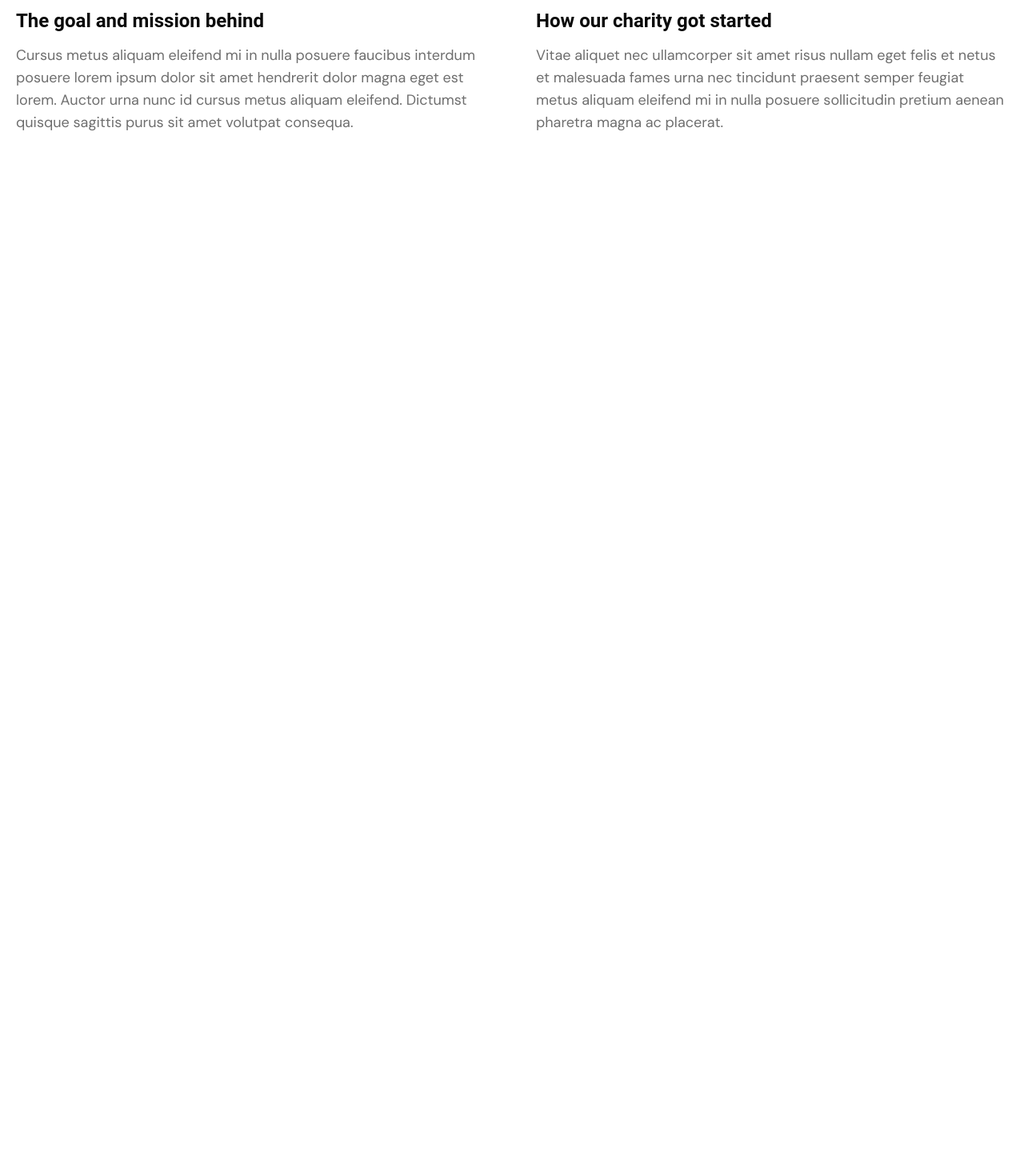
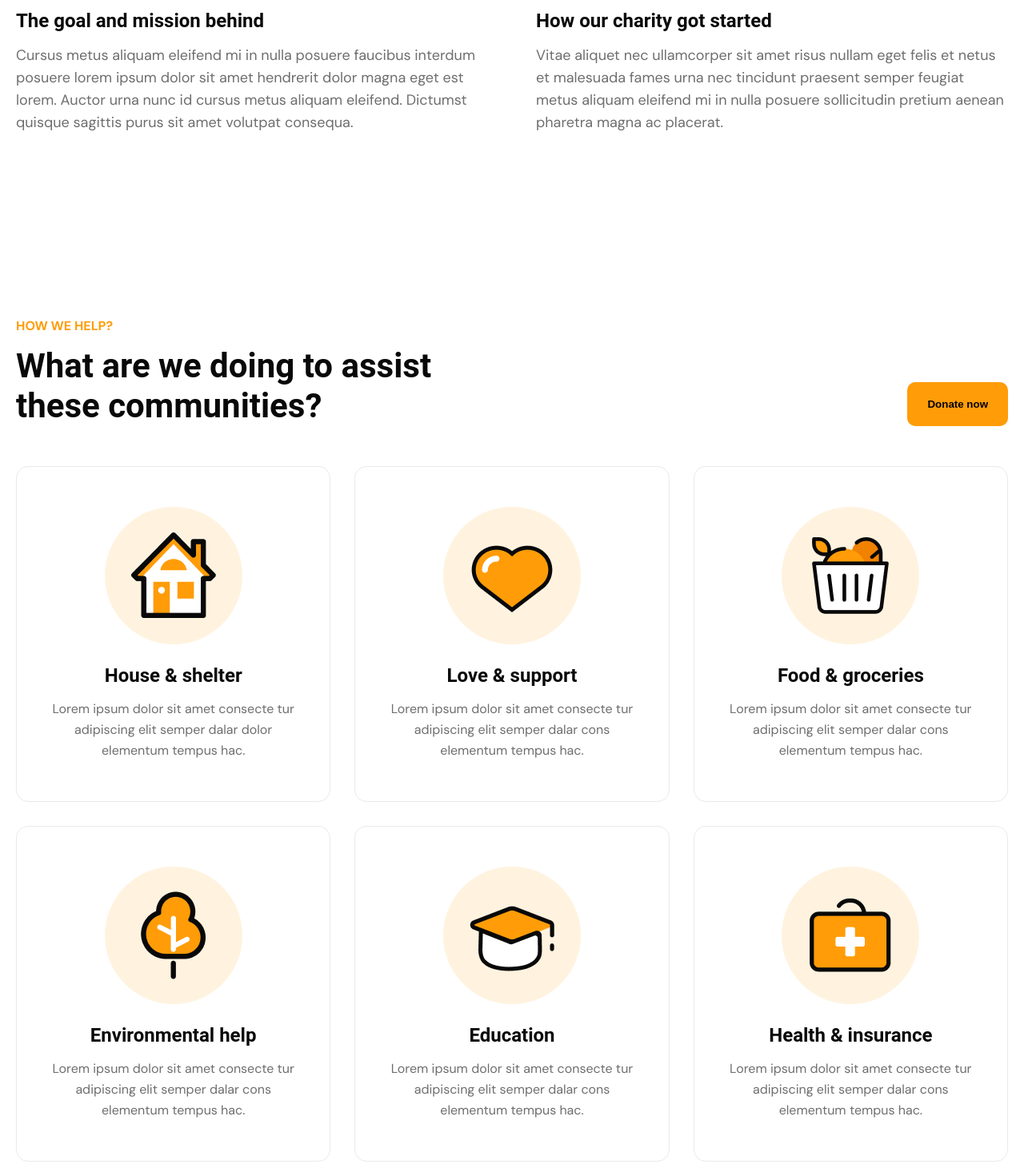
Before and after one commit to abduhakimrahmonqulzoda/exam-week3, a plain HTML site: page index.html in a window 1280 px wide. Shown: the part 4932-6388 px from the top of the page at 80% size. Before the commit the page ends 5179 px from the top, so only its background shows below. Drawn offline with Linux system fonts and the light colour scheme.

Commit message:
section 6

```diff
--- a/index.html
+++ b/index.html
@@ -208,5 +208,78 @@
     </div>
 
 
+        <section class="section6">
+      <div class="top_section6">
+        <div class="left_top_section6">
+          <p class="sub_section6">HOW WE HELP?</p>
+          <h1 class="title_section6">
+            What are we doing to assist these communities?
+          </h1>
+        </div>
+        <button class="btn1">Donate now</button>
+      </div>
+
+      <div class="cards_section6">
+        <div class="row_section6">
+          <div class="card_section6">
+            <img src="./IMAGE (38).png" alt="" />
+            <h3>House & shelter</h3>
+            <p>
+              Lorem ipsum dolor sit amet consecte tur adipiscing elit semper
+              dalar dolor elementum tempus hac.
+            </p>
+          </div>
+
+          <div class="card_section6">
+            <img src="./IMAGE (39).png" alt="" />
+            <h3>Love & support</h3>
+            <p>
+              Lorem ipsum dolor sit amet consecte tur adipiscing elit semper
+              dalar cons elementum tempus hac.
+            </p>
+          </div>
+
+          <div class="card_section6">
+            <img src="./IMAGE (40).png" alt="" />
+            <h3>Food & groceries</h3>
+            <p>
+              Lorem ipsum dolor sit amet consecte tur adipiscing elit semper
+              dalar cons elementum tempus hac.
+            </p>
+          </div>
+        </div>
+
+        <div class="row_section6">
+          <div class="card_section6">
+            <img src="./IMAGE (41).png" alt="" />
+            <h3>Environmental help</h3>
+            <p>
+              Lorem ipsum dolor sit amet consecte tur adipiscing elit semper
+              dalar cons elementum tempus hac.
+            </p>
+          </div>
+
+          <div class="card_section6">
+            <img src="./IMAGE (42).png" alt="" />
+            <h3>Education</h3>
+            <p>
+              Lorem ipsum dolor sit amet consecte tur adipiscing elit semper
+              dalar cons elementum tempus hac.
+            </p>
+          </div>
+
+          <div class="card_section6">
+            <img src="./IMAGE (43).png" alt="" />
+            <h3>Health & insurance</h3>
+            <p>
+              Lorem ipsum dolor sit amet consecte tur adipiscing elit semper
+              dalar cons elementum tempus hac.
+            </p>
+          </div>
+        </div>
+      </div>
+    </section>
+
+
   </body>
 </html>
--- a/style.css
+++ b/style.css
@@ -379,3 +379,68 @@ header div{
     line-height: 28px;
     color: #6E6E6E;
 }
+
+
+.section6 {
+    max-width: 1280px;
+    margin: auto;
+    padding: 150px 20px;
+}
+.top_section6 {
+    display: flex;
+    justify-content: space-between;
+    align-items: flex-end;
+    margin-bottom: 50px;
+}
+.left_top_section6 {
+    width: 50%;
+}
+.sub_section6 {
+    color: #FF9C08;
+    font-family: "DM Sans", sans-serif;
+    font-weight: 700;
+    font-size: 16px;
+    margin-bottom: 15px;
+}
+.title_section6 {
+    font-family: "Roboto", sans-serif;
+    font-size: 42px;
+    line-height: 50px;
+    color: #090909;
+}
+.cards_section6 {
+    display: flex;
+    flex-direction: column;
+    gap: 30px;
+}
+.row_section6 {
+    display: flex;
+    justify-content: space-between;
+    gap: 30px;
+}
+.card_section6 {
+    width: 32%;
+    background-color: white;
+    border: 1px solid #EAEAEA;
+    border-radius: 15px;
+    padding: 50px 30px;
+    display: flex;
+    flex-direction: column;
+    align-items: center;
+    text-align: center;
+}
+.card_section6 img {
+    margin-bottom: 25px;
+}
+.card_section6 h3 {
+    font-family: "Roboto", sans-serif;
+    font-size: 24px;
+    color: #090909;
+    margin-bottom: 15px;
+}
+.card_section6 p {
+    font-family: "DM Sans", sans-serif;
+    font-size: 16px;
+    line-height: 26px;
+    color: #6E6E6E;
+}
```
Also changed, not shown: IMAGE (38).png (added), IMAGE (39).png (added), IMAGE (40).png (added), IMAGE (41).png (added), IMAGE (42).png (added), IMAGE (43).png (added).
